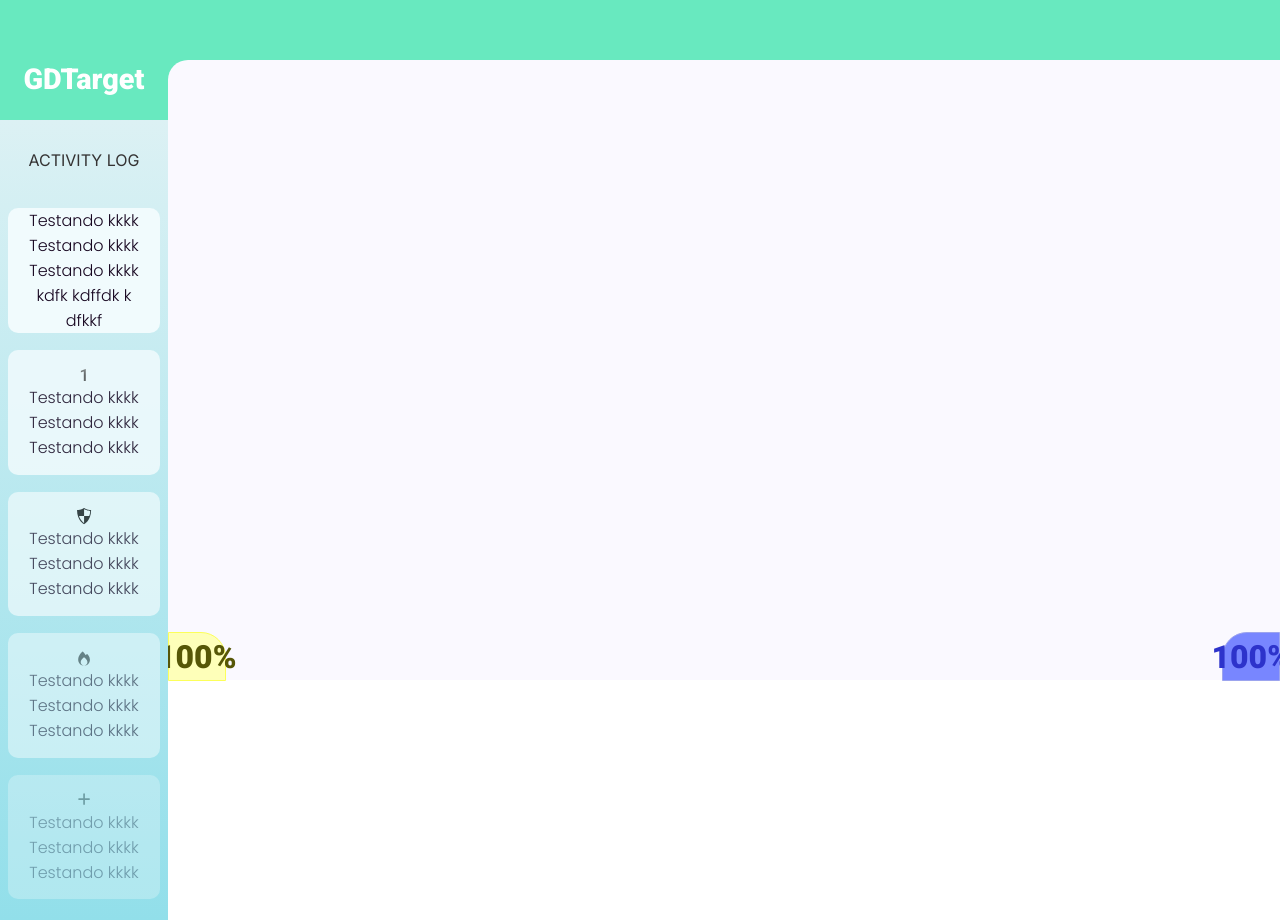
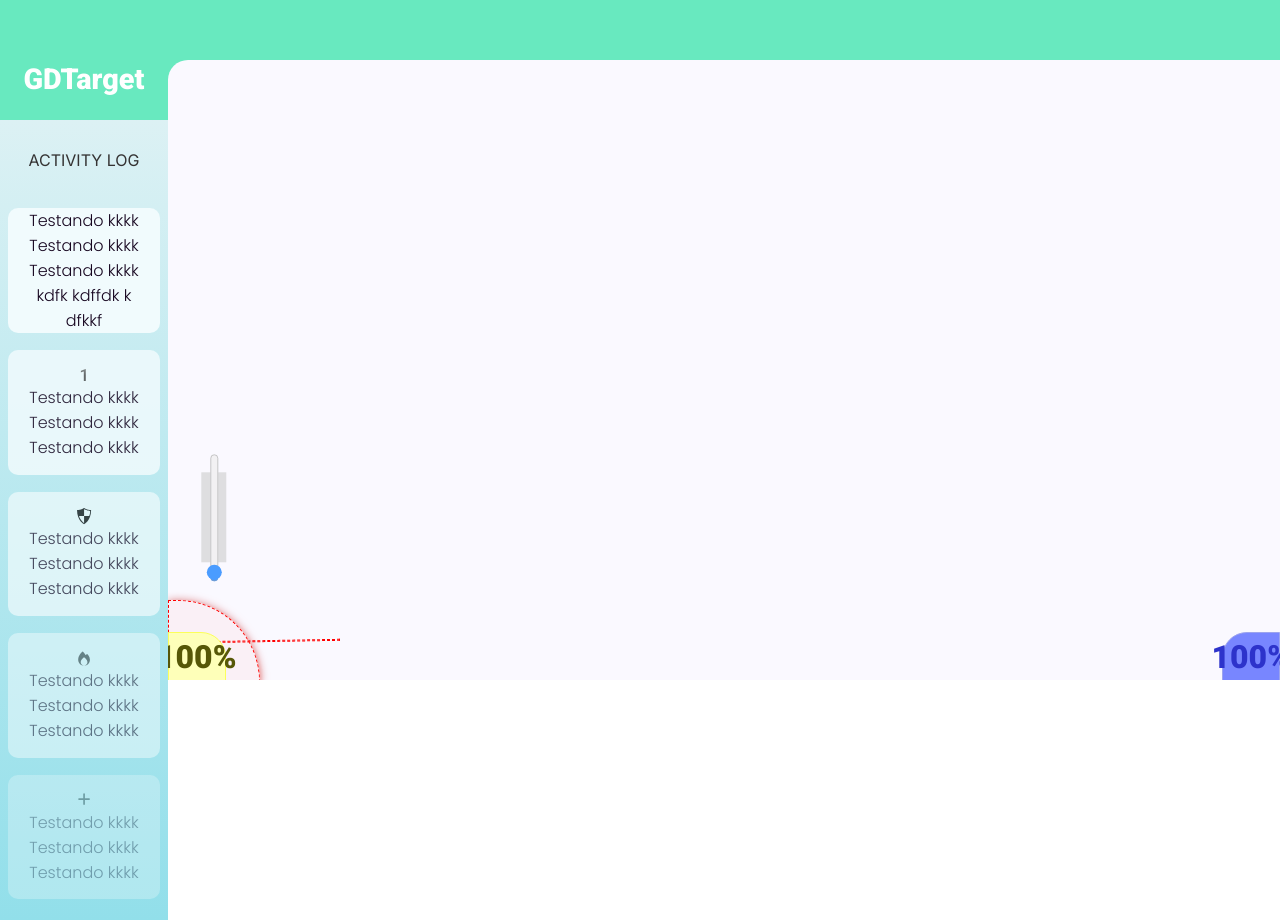
Before and after one commit to GabrielDavid1/GDTarget, a React (Vite) app: page / in a window 1280 px wide. Built offline with nearby package versions, Linux system fonts and the light colour scheme.

Commit message:
Angle component has finished

```diff
--- a/package.json
+++ b/package.json
@@ -21,6 +21,7 @@
     "next": "^13.1.1",
     "react": "^18.2.0",
     "react-dom": "^18.2.0",
+    "react-draggable": "^4.4.5",
     "styled-components": "^5.3.6"
   },
   "devDependencies": {
--- a/src/App.tsx
+++ b/src/App.tsx
@@ -32,7 +32,7 @@ import PlayerComponent from './components/Player';
 
 function App() {
   const [power, setPower] = useState<number>(0);
-  const [toggle, setToggle] = useState<boolean>(false);
+  const [toggle, setToggle] = useState<boolean>(true);
   return (
     <AppContainer>
       <AppHeader>
--- a/src/AppStyle.ts
+++ b/src/AppStyle.ts
@@ -59,7 +59,7 @@ export const AppAside = styled.aside`
     height: 100%;
     background-image: ${theme.colors.ASIDE};
     position: relative;
-    z-index: 1;
+    z-index: 2;
 `;
 
 export const AppAsideHeader = styled.div`
@@ -133,4 +133,6 @@ export const AppFooter = styled.main`
     width: 100%;
     height: 15%;
     background-color: #FFFFFF;
+    position: relative;
+    z-index: 1;
 `;
--- a/src/components/Description/index.tsx
+++ b/src/components/Description/index.tsx
@@ -9,7 +9,7 @@ export default function Description() {
   const [closeComponent, setCloseComponent] = useState<boolean>(false);
 
   const waitTime = (type: string) => {
-    const time = (type === "end-animation") ? 250 : 500;
+    const time = (type === "end-animation") ? 250 : 800;
     setTimeout(() => {
       (type === "closing-component")
         ? setCloseComponent(true)
--- /dev/null
+++ b/src/components/Player/Inclination/index.tsx
@@ -0,0 +1,28 @@
+import { InclinationWrapper } from "./styles";
+
+interface Props {
+    angle: number;
+    setAngle: React.Dispatch<React.SetStateAction<number>>;
+}
+
+export default function Inclination({ angle, setAngle }:Props) {
+  const position = `
+    -${document.documentElement.clientHeight*0.12}px
+  `;
+  const handleAngle = (e:React.ChangeEvent<HTMLInputElement>) => {
+    setAngle(Number(e.target.value))
+  }
+  return (
+    <InclinationWrapper top={position}>
+      <input
+        className="inclination"
+        type="range"
+        min="0"
+        max="90"
+        value={angle}
+        onChange={handleAngle}
+        data-vertical="true"
+       />
+    </InclinationWrapper>
+  );
+}
--- /dev/null
+++ b/src/components/Player/Inclination/styles.ts
@@ -0,0 +1,22 @@
+import styled from "styled-components";
+
+interface Props {
+   top: string;
+}
+
+export const InclinationWrapper = styled.div<Props>`
+  -webkit-appearance: none;
+  width: 100%;
+  height: 25px;
+  background-color: #d3d3d3;
+  outline: none;
+  opacity: 0.7;
+  -webkit-transition: 0.2s;
+  transition: opacity 0.2s;
+  position: absolute;
+  top: ${({ top }) => `${top}`};
+  transform: rotate(270deg);
+  display:flex;
+  justify-content:center;
+  align-items:center;
+`;
--- /dev/null
+++ b/src/components/Player/Range/index.tsx
@@ -0,0 +1,20 @@
+import { useState } from "react";
+import Inclination from "../Inclination";
+
+import {
+    Pointer,
+    RangeContainer
+} from "./styles";
+
+export default function RangeArea() {
+    const [angle, setAngle] = useState<number>(1);
+    return (
+        <RangeContainer>
+            <Inclination
+              angle={angle}
+              setAngle={setAngle}
+            />
+           <Pointer angle={angle} />
+        </RangeContainer>
+    );
+}
--- /dev/null
+++ b/src/components/Player/Range/styles.ts
@@ -0,0 +1,36 @@
+import styled from "styled-components";
+
+interface Props {
+    angle: number;
+}
+
+export const RangeContainer = styled.div`
+    position: absolute;
+    background-color:#ff5f5f3b;
+    width: 7%;
+    height: 10%;
+    top: 75%;
+    border-top-right-radius: 100px;
+    display: flex;
+    justify-content: center;
+    align-content: center;
+    box-shadow: 0px 2px 4px -1px #ffaeae,0px 4px 5px 0px #d98a8a,0px 1px 10px 0px #db7373;
+    animation: range 2s infinite;
+    border: 1px dashed red;
+`;
+
+export const Pointer = styled.div<Props>`
+    transform: ${({ angle }) => `rotate(-${angle}deg)`};
+    border: 1px dashed red;
+    width: 250px;
+    position: absolute;
+    top: 50%;
+    transition: all .1s;
+    cursor:pointer;
+    z-index: 0;
+`;
+
+export const Input = styled.input`
+    width: 100%;
+    height: 15%;
+`;
--- a/src/components/Player/index.tsx
+++ b/src/components/Player/index.tsx
@@ -1,3 +1,4 @@
+import RangeArea from "./Range";
 import { PlayerContainer } from "./styles";
 
 interface StylePlayerProps {
@@ -13,8 +14,11 @@ interface Props {
 
 export default function PlayerComponent({ percent_life, stylePlayer }:Props) {
     return (
-        <PlayerContainer stylePlayer={stylePlayer}>
-            {percent_life}
-        </PlayerContainer>
-    )
+        <>
+         <PlayerContainer stylePlayer={stylePlayer}>
+             {percent_life}
+         </PlayerContainer>
+         {stylePlayer ? <RangeArea /> : null}
+        </>
+    );
 }
--- a/src/components/Player/styles.ts
+++ b/src/components/Player/styles.ts
@@ -34,4 +34,5 @@ export const PlayerContainer = styled.div<Props>`
     border-top-left-radius: ${({ stylePlayer }) => `${
         (stylePlayer) ? '0px' : '25px'
     }` };
+    z-index:1;
 `;
--- a/src/styles/global.css
+++ b/src/styles/global.css
@@ -1,27 +1,49 @@
-@import url('https://fonts.googleapis.com/css2?family=Raleway:wght@300&family=Roboto+Mono&display=swap');
-@import url('https://fonts.googleapis.com/css2?family=Raleway:wght@300&family=Roboto:wght@900&display=swap');
-@import url('https://fonts.googleapis.com/css2?family=Inter&family=Raleway:wght@300&display=swap');
-@import url('https://fonts.googleapis.com/css2?family=Poppins:wght@300&family=Raleway:wght@300&display=swap');
+@import url("https://fonts.googleapis.com/css2?family=Raleway:wght@300&family=Roboto+Mono&display=swap");
+@import url("https://fonts.googleapis.com/css2?family=Raleway:wght@300&family=Roboto:wght@900&display=swap");
+@import url("https://fonts.googleapis.com/css2?family=Inter&family=Raleway:wght@300&display=swap");
+@import url("https://fonts.googleapis.com/css2?family=Poppins:wght@300&family=Raleway:wght@300&display=swap");
 
 body {
   margin: 0 auto;
   overflow: hidden;
 }
 
+.inclination {
+  cursor:pointer;
+}
+
 @keyframes show-up {
   0% {
-      transform: translateX(1000px);
+    transform: translateX(1000px);
   }
   100% {
-      transform: translateX(0);
+    transform: translateX(0);
   }
 }
 
 @keyframes disappear {
   0% {
-      transform: translateX(0);
+    transform: translateX(0);
   }
   100% {
-      transform: translateX(-1000px);
+    transform: translateX(-1000px);
   }
 }
+
+@keyframes range {
+  0% {
+    background-color:#ff3b3b8a;
+    box-shadow: 0px 2px 4px -1px #ffc7c7, 0px 4px 5px 0px #f39c9c,
+      0px 1px 10px 0px #ec7c7c;
+  }
+  50% {
+    background-color:#ff3b3b33;
+    box-shadow: 0px 2px 4px -1px #eb9898, 0px 4px 5px 0px #d47d7d,
+      0px 1px 10px 0px #963a3a;
+  }
+  100% {
+    background-color:#ff3b3b00;
+    box-shadow: 0px 2px 4px -1px #ffc7c7, 0px 4px 5px 0px #f39c9c,
+      0px 1px 10px 0px #ec7c7c;
+  }
+}
--- a/src/styles/theme.ts
+++ b/src/styles/theme.ts
@@ -48,6 +48,9 @@ export const theme = {
             color: '#7886FF',
             border: '#9CA4EE',
             text_color: '#2D33CB'
-        }
+        },
+        RANGE: {
+            color: '#F9BCBC'
+        },
     }
 };
```
Also changed, not shown: 1 other file (tests, documents, lock files or other folders).
